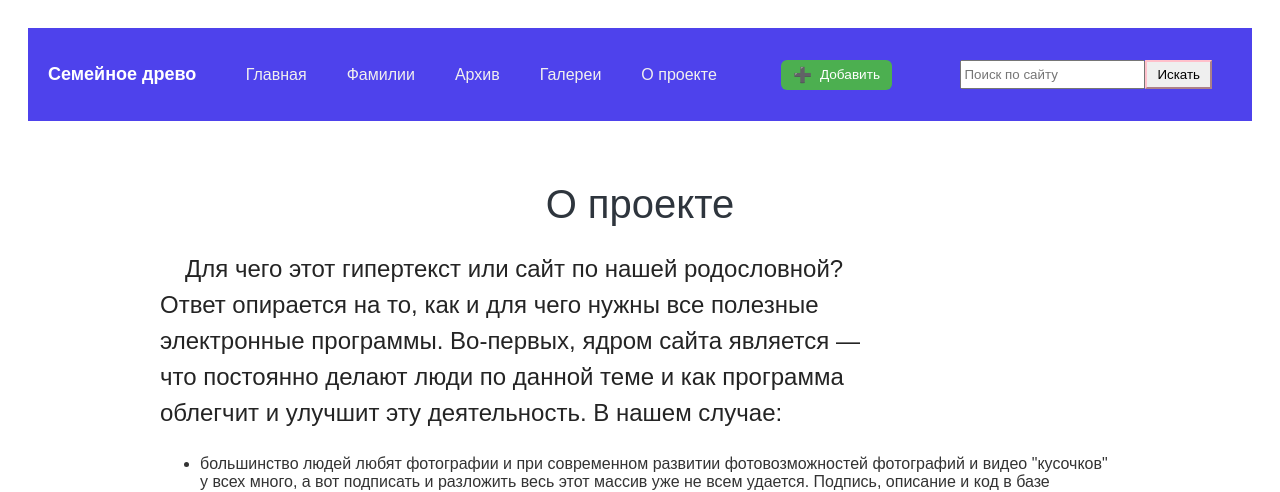
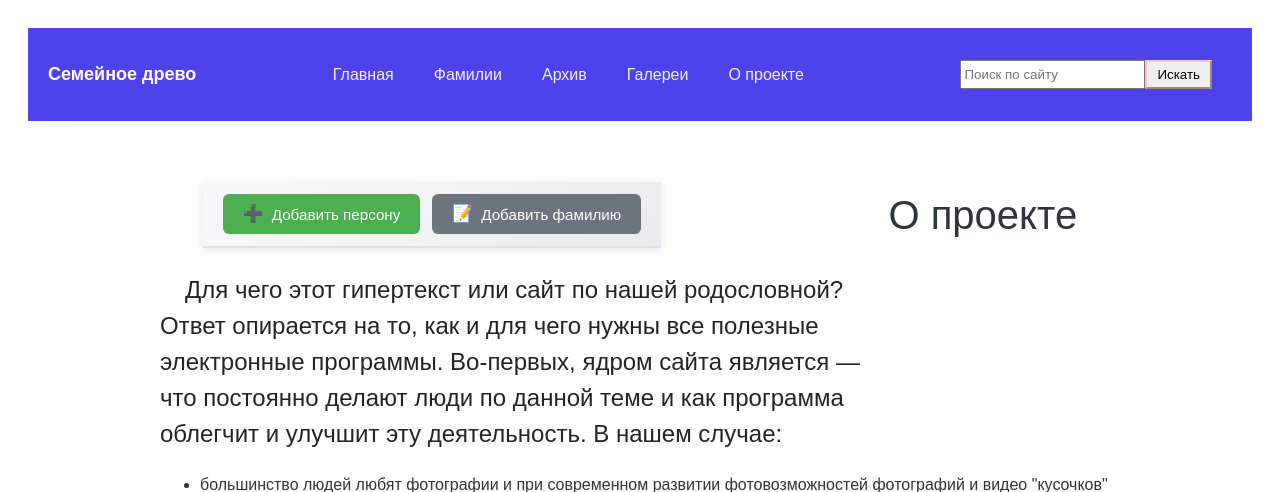
Before and after one commit to Wo1f27/family_tree_FastAPI, a FastAPI app: page /about in a window 1280 px wide. Shown: the top 492 px of the page. Run offline with FastAPI, Linux system fonts and the light colour scheme; parts of the project's set-up code (start-up, migrations or seed data) failed here and were passed over; some libraries are stand-ins or nearby versions.

Commit message:
fix: improve CRUD operations and add surname management
- Fix reloadPersonsList() to update DOM incrementally instead of full redraw
- Add sticky action bar with 'Add Person' and 'Add Surname' buttons
- Add modal dialog for surname category creation
- Remove duplicate add button from header
- Add smart DOM diffing to prevent duplicate cards
- Add form hint for surname creation workflow

Changes:
- crud.js: incremental DOM updates, createPersonCard helper, surname form handler
- crud.css: sticky action bar styles, surname form styles
- base.html: sticky action bar, surname modal
- _header.html: removed duplicate button

```diff
--- a/src/familytree/static/css/crud.css
+++ b/src/familytree/static/css/crud.css
@@ -2,6 +2,31 @@
  * Family Tree - CRUD Operations Styles
  * Modal dialogs, forms, and interactive elements
  */
+
+/* ==================== STICKY ACTION BAR ==================== */
+
+.sticky-action-bar {
+    position: sticky;
+    top: 0;
+    z-index: 100;
+    background: linear-gradient(135deg, #f8f9fa 0%, #e9ecef 100%);
+    border-bottom: 2px solid #dee2e6;
+    padding: 12px 0;
+    box-shadow: 0 2px 8px rgba(0, 0, 0, 0.1);
+}
+
+.action-bar-content {
+    max-width: 1200px;
+    margin: 0 auto;
+    padding: 0 20px;
+    display: flex;
+    gap: 12px;
+    flex-wrap: wrap;
+}
+
+.action-bar-content .btn {
+    flex: 0 0 auto;
+}
 
 /* ==================== NOTIFICATIONS ==================== */
 
@@ -218,6 +243,18 @@
     margin-right: 8px;
 }
 
+.form-hint {
+    display: block;
+    margin-top: 5px;
+    font-size: 0.85rem;
+    color: #6c757d;
+    font-style: italic;
+}
+
+.surname-form {
+    padding: 30px;
+}
+
 .radio-group {
     display: flex;
     gap: 20px;
--- a/src/familytree/static/js/crud.js
+++ b/src/familytree/static/js/crud.js
@@ -265,12 +265,64 @@
         try {
             const persons = await apiRequest('/api/v1/persons/');
 
+            // Create a map of new persons for quick lookup
+            const newPersonsMap = new Map();
+            persons.forEach(p => newPersonsMap.set(p.id, p));
+
+            // Get existing person cards
+            const existingCards = container.querySelectorAll('.person-card');
+            const existingIds = new Set();
+            existingCards.forEach(card => existingIds.add(parseInt(card.dataset.personId)));
+
+            // Find persons to remove (exist but not in new list)
+            existingIds.forEach(id => {
+                if (!newPersonsMap.has(id)) {
+                    const card = container.querySelector(`[data-person-id="${id}"]`);
+                    if (card) card.remove();
+                }
+            });
+
+            // Update or add persons
+            persons.forEach(person => {
+                const existingCard = container.querySelector(`[data-person-id="${person.id}"]`);
+                const personHtml = createPersonCard(person);
+
+                if (existingCard) {
+                    // Update existing card
+                    const newTemp = document.createElement('div');
+                    newTemp.innerHTML = personHtml;
+                    const newCard = newTemp.firstElementChild;
+
+                    // Preserve position-based animations
+                    if (existingCard.outerHTML !== personHtml) {
+                        existingCard.replaceWith(newCard);
+                    }
+                } else {
+                    // Add new card at the beginning
+                    const temp = document.createElement('div');
+                    temp.innerHTML = personHtml;
+                    const newCard = temp.firstElementChild;
+
+                    // Remove empty state if exists
+                    const emptyState = container.querySelector('.empty-state');
+                    if (emptyState) emptyState.remove();
+
+                    container.insertBefore(newCard, container.firstChild);
+                }
+            });
+
+            // Show empty state if no persons
             if (persons.length === 0) {
                 container.innerHTML = '<p class="empty-state">Нет персон в базе данных. Нажмите "Добавить персону" чтобы начать.</p>';
-                return;
             }
 
-            container.innerHTML = persons.map(person => `
+        } catch (error) {
+            console.error('Error reloading persons:', error);
+        }
+    }
+
+    function createPersonCard(person) {
+        return `
             <div class="person-card" data-person-id="${person.id}">
                 <div class="main-photo-wrapper">
                     <img src="/static/img/placeholder.png" alt="${person.first_name}" class="main-photo">
@@ -295,11 +347,7 @@
                     </button>
                 </div>
             </div>
-            `).join('');
-
-        } catch (error) {
-            console.error('Error reloading persons:', error);
-        }
+        `;
     }
 
     // ==================== EVENT LISTENERS ====================
@@ -319,12 +367,63 @@
             personForm.addEventListener('submit', submitPersonForm);
         }
 
+        // Surname form submit
+        const surnameForm = document.getElementById('surname-form');
+        if (surnameForm) {
+            surnameForm.addEventListener('submit', submitSurnameForm);
+        }
+
         // If on a page with person list, ensure it's loaded
         const personList = document.querySelector('.person-list');
         if (personList && personList.children.length === 0) {
             reloadPersonsList();
         }
     });
+
+    async function submitSurnameForm(e) {
+        e.preventDefault();
+
+        const form = document.getElementById('surname-form');
+        const surname = document.getElementById('surname_name').value.trim();
+        const note = document.getElementById('surname_note').value.trim() || null;
+
+        if (!surname) {
+            showNotification('Введите фамилию', 'error');
+            return;
+        }
+
+        try {
+            showLoading(true);
+
+            // Check if surname already exists
+            const existingPersons = await apiRequest('/api/v1/persons/');
+            const surnameExists = existingPersons.some(p =>
+                p.last_name.toLowerCase() === surname.toLowerCase()
+            );
+
+            if (surnameExists) {
+                showNotification(
+                    `Фамилия "${surname}" уже существует в базе. Персоны с этой фамилией появятся автоматически при добавлении.`,
+                    'info'
+                );
+            } else {
+                // Create a placeholder person to establish the surname category
+                // We'll create a minimal person and then let user edit it
+                showNotification(
+                    `Категория "${surname}" будет создана при добавлении первой персоны с этой фамилией.`,
+                    'success'
+                );
+            }
+
+            closeAllModals();
+            form.reset();
+
+        } catch (error) {
+            showNotification('Ошибка: ' + error.message, 'error');
+        } finally {
+            showLoading(false);
+        }
+    }
 
     // ==================== GLOBAL API ====================
 
@@ -348,4 +447,7 @@
         showLoading
     };
 
+    // Expose submitSurnameForm globally
+    window.submitSurnameForm = submitSurnameForm;
+
 })();
--- a/src/familytree/templates/base.html
+++ b/src/familytree/templates/base.html
@@ -17,6 +17,18 @@
     </div>
 
     <main>
+        <!-- Sticky Action Bar -->
+        <div class="sticky-action-bar">
+            <div class="action-bar-content">
+                <button class="btn btn-primary" data-open-modal="modal-person">
+                    <span class="btn-icon">➕</span> Добавить персону
+                </button>
+                <button class="btn btn-secondary" data-open-modal="modal-surname">
+                    <span class="btn-icon">📝</span> Добавить фамилию
+                </button>
+            </div>
+        </div>
+
         {% block content %}{% endblock %}
     </main>
 
@@ -205,6 +217,40 @@
         </div>
     </div>
 
+    <!-- Modal: Add Surname -->
+    <div id="modal-surname" class="modal-backdrop" style="display: none;">
+        <div class="modal-content modal-small">
+            <div class="modal-header">
+                <h2>Добавить фамилию</h2>
+                <button class="modal-close" onclick="FamilyTree.closeAllModals()">&times;</button>
+            </div>
+
+            <form id="surname-form" class="surname-form" onsubmit="submitSurnameForm(event)">
+                <div class="form-section">
+                    <div class="form-group">
+                        <label for="surname_name">Фамилия *</label>
+                        <input type="text" id="surname_name" name="surname_name" placeholder="Например: Иванов" required>
+                        <small class="form-hint">При добавлении первой персоны с этой фамилией категория будет создана автоматически</small>
+                    </div>
+
+                    <div class="form-group">
+                        <label for="surname_note">Примечание (необязательно)</label>
+                        <input type="text" id="surname_note" name="surname_note" placeholder="Например: ветвь от дедушки по материнской линии">
+                    </div>
+                </div>
+
+                <div class="form-actions">
+                    <button type="submit" class="btn btn-primary btn-lg">
+                        <span class="btn-icon">💾</span> Создать категорию
+                    </button>
+                    <button type="button" class="btn btn-secondary btn-lg" onclick="FamilyTree.closeAllModals()">
+                        Отмена
+                    </button>
+                </div>
+            </form>
+        </div>
+    </div>
+
     <script src="/static/js/bootstrap.bundle.min.js"></script>
     <script src="/static/js/crud.js"></script>
     {% block extra_js %}{% endblock %}
--- a/src/familytree/templates/components/_header.html
+++ b/src/familytree/templates/components/_header.html
@@ -9,9 +9,6 @@
         <li><a href="/gallery">Галереи</a></li>
         <li><a href="/about">О проекте</a></li>
     </ul>
-    <button class="btn btn-primary btn-sm" data-open-modal="modal-person" style="margin: 0 15px;">
-        <span class="btn-icon">➕</span> Добавить
-    </button>
     <form class="search" action="/search" method="get">
         <input type="search" name="q" placeholder="Поиск по сайту">
         <button type="submit">Искать</button>
```
Lines whose indentation alone changed are shown as unchanged.
